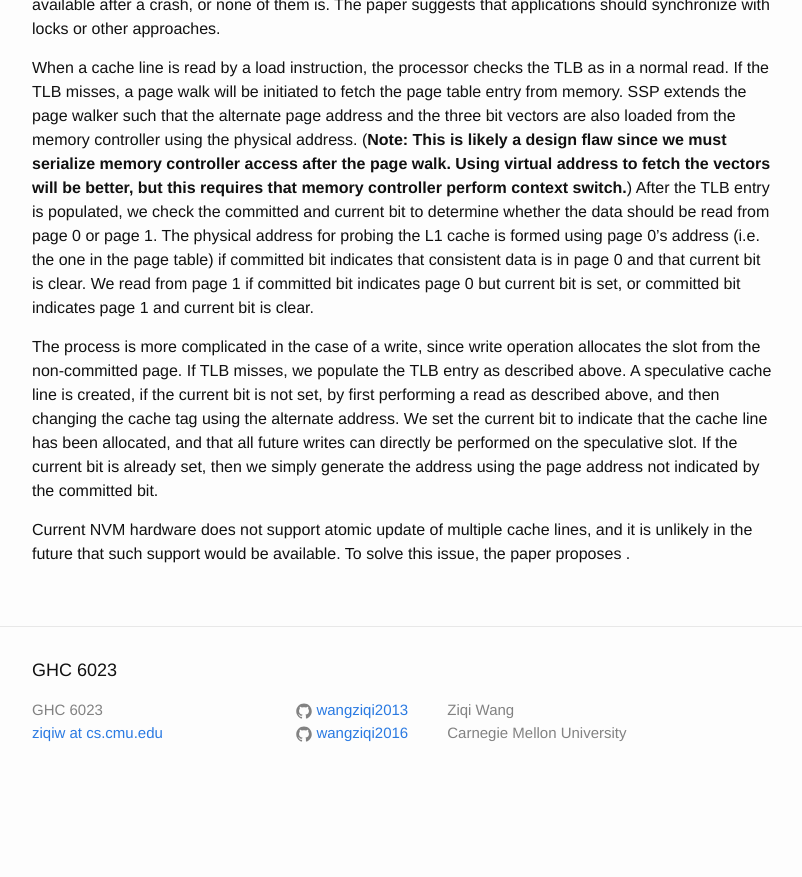
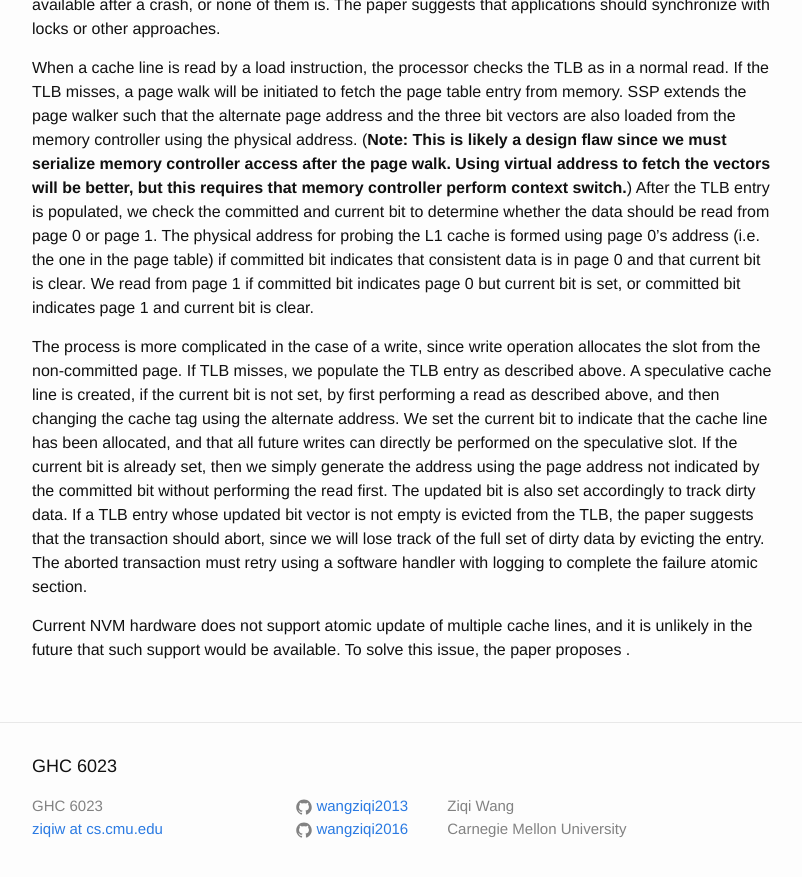
Before and after one commit to wangziqi2013/wangziqi2013.github.io, a Jekyll site: the page built from _posts/2019-12-08-ssp.markdown, in a window 1280 px wide and 900 px high, scrolled down 2338 px. Shown: the top 877 px of the window, without its empty margins (238-1040 px from the left). Built offline with Jekyll 4.4.1, drawn with Linux system fonts in a browser that asks for light colours; before the commit the page ends 3142 px from its top, so only the background shows below that.

Commit message:
Adding retry

```diff
--- a/_posts/2019-12-08-ssp.markdown
+++ b/_posts/2019-12-08-ssp.markdown
@@ -95,7 +95,13 @@ page. If TLB misses, we populate the TLB entry as described above. A speculative
 bit is not set, by first performing a read as described above, and then changing the cache tag using the alternate
 address. We set the current bit to indicate that the cache line has been allocated, and that all future writes can
 directly be performed on the speculative slot. If the current bit is already set, then we simply generate the address
-using the page address not indicated by the committed bit.
+using the page address not indicated by the committed bit without performing the read first. The updated bit is
+also set accordingly to track dirty data. If a TLB entry whose updated bit vector is not empty is evicted from the
+TLB, the paper suggests that the transaction should abort, since we will lose track of the full set of dirty data
+by evicting the entry. The aborted transaction must retry using a software handler with logging to complete the failure
+atomic section.
+
+
 
 
 Current NVM hardware does not support atomic update of multiple cache lines, and it is
```
